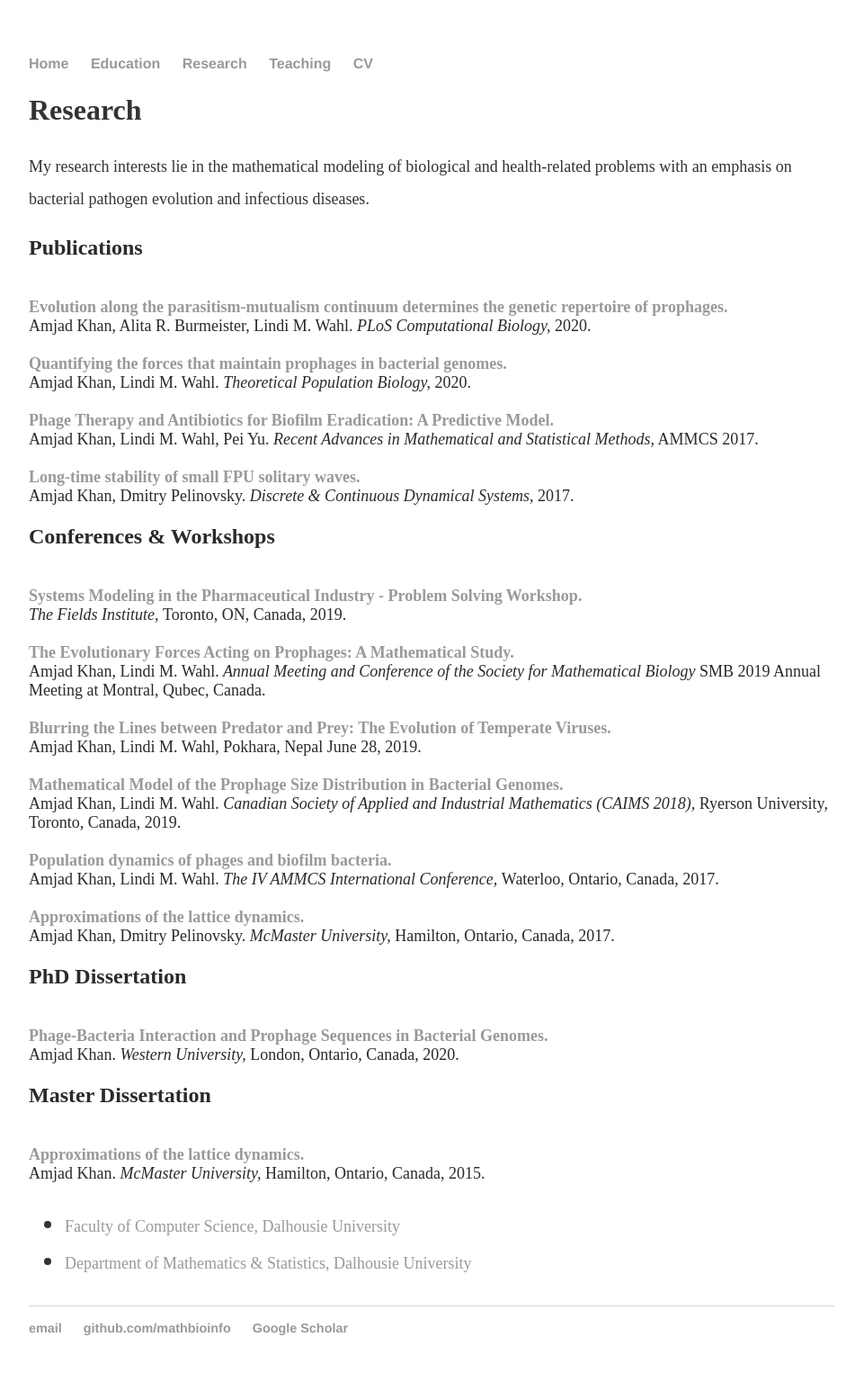
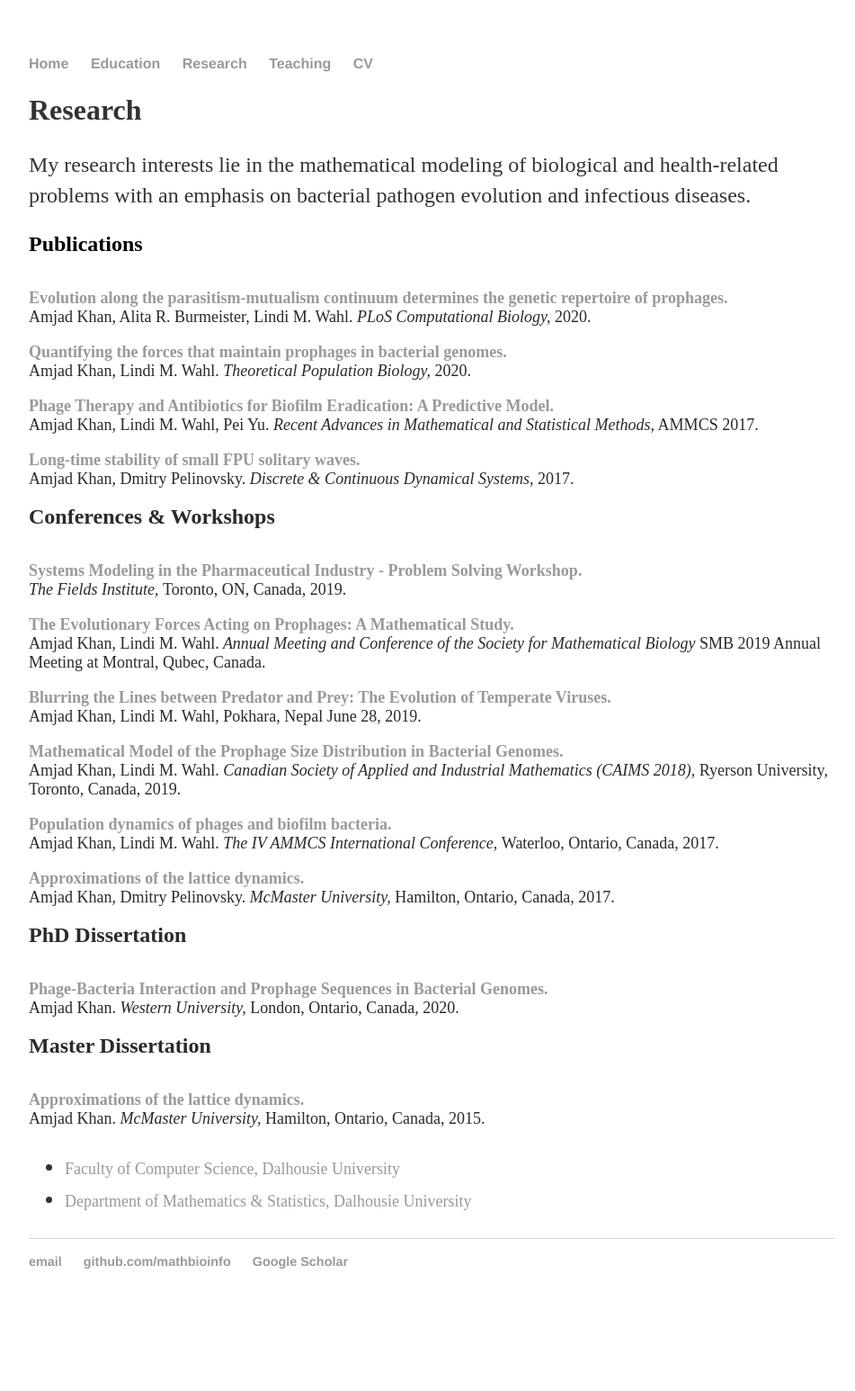
Before and after one commit to MathBioInfo/amjadkhan, a Jekyll site: the page built from Research/index.html, in a window 1280 px wide. Shown: the whole page at 90% size, without its empty margins (160-1111 px from the left). Built offline with Jekyll 4.4.1, drawn with Linux system fonts in a browser that asks for light colours; after the commit the page ends 1472 px from its top, so only the background shows below that.

Commit message:
Update index.html

```diff
--- a/Research/index.html
+++ b/Research/index.html
@@ -5,8 +5,8 @@
 	 <div class="Research">
 			<p><font size="6"><b>Research</b></font><br>
 			<link rel="stylesheet" type="text/css" href="css/main.css">
-			<p><font size="4"> My research interests lie in the mathematical modeling of biological and health-related problems with an emphasis on bacterial pathogen evolution
-			and infectious diseases.<font> <font color="#2a2a2a" size="4">
+			<p><font size="5"> My research interests lie in the mathematical modeling of biological and health-related problems with an emphasis on bacterial pathogen evolution
+			and infectious diseases.
 			<!--<h3> Pulications</p>-->
 			<!--<div class="paragraph"><font color="#2a2a2a" size="3">-->
 			 <div class="main-wrap">
```
